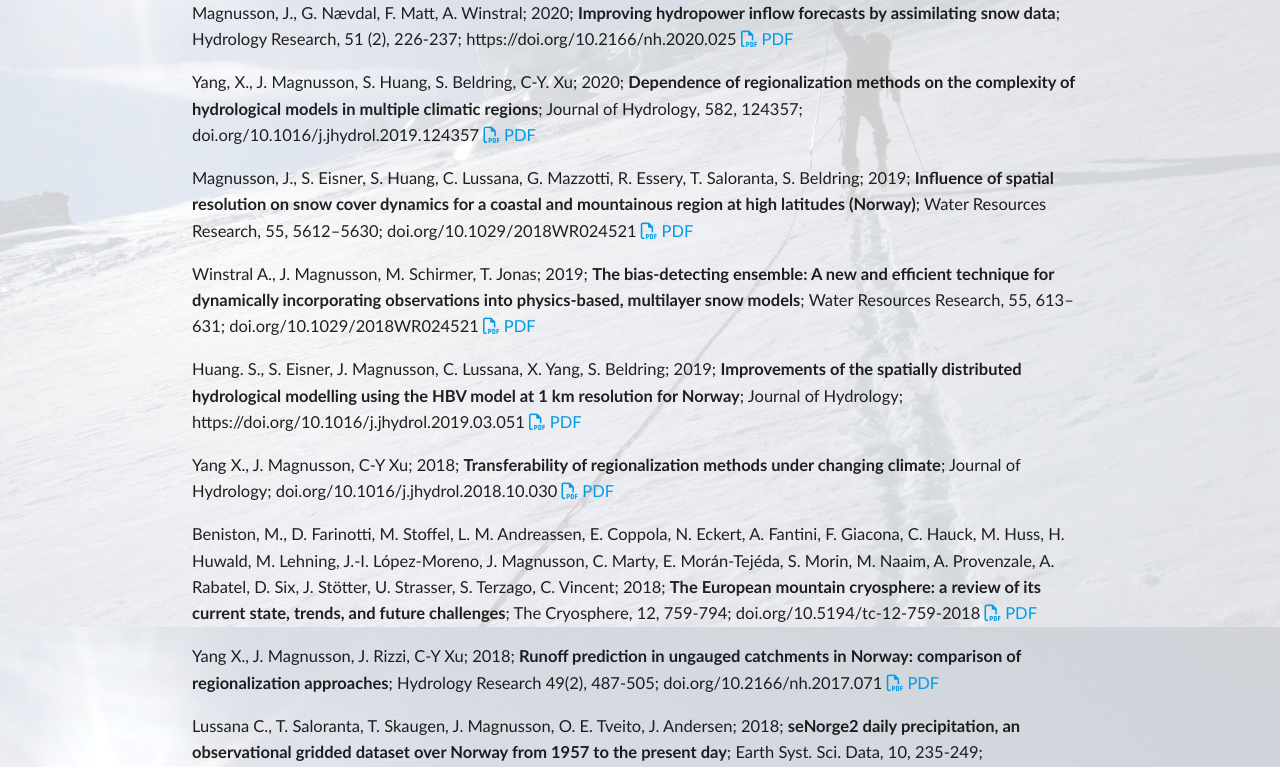
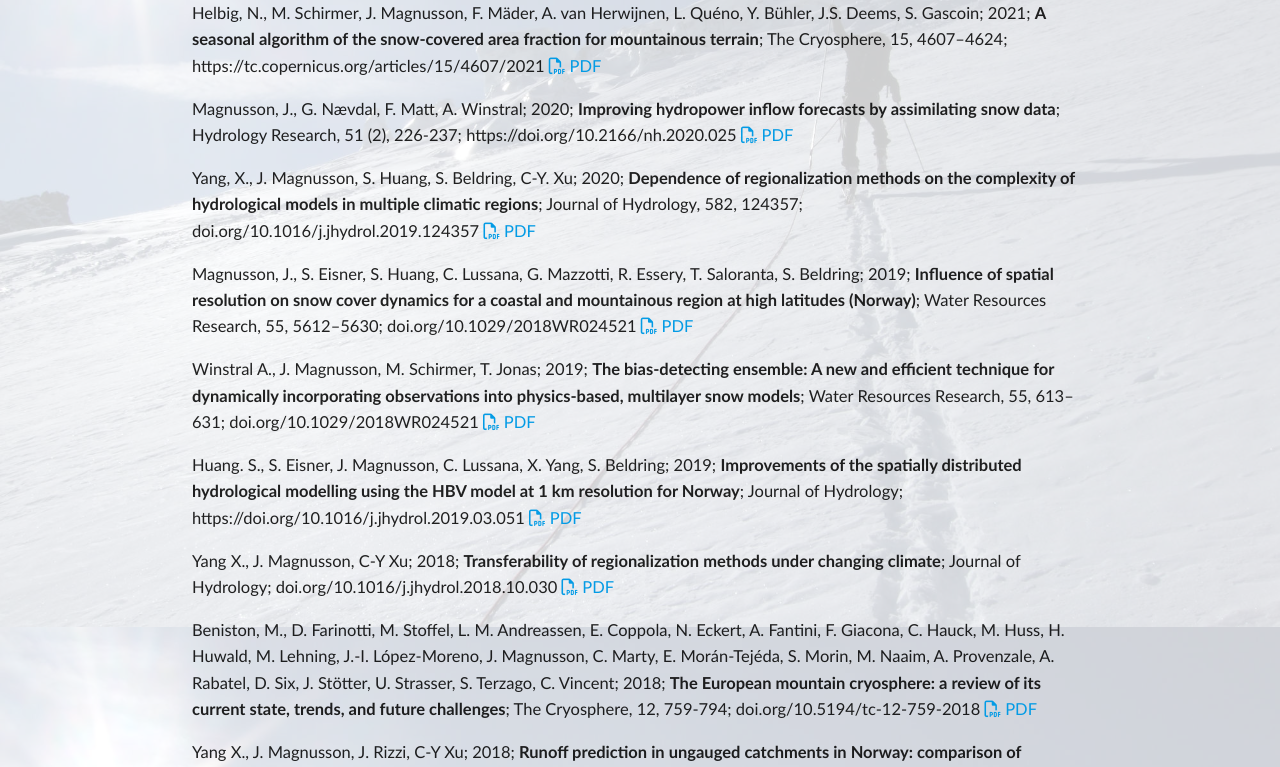
Before and after one commit to jannefiluren/jannefiluren.github.io, a plain HTML site: page index.html in a window 1280 px wide. Shown: the part 333-1100 px from the top of the page. Drawn offline with nearby package versions, Linux system fonts and the light colour scheme.

Commit message:
Add article from Nora

```diff
--- a/index.html
+++ b/index.html
@@ -69,6 +69,16 @@
     <section>
       <div class="container scrollspy" id="publications">
         <h3>Publications</h3>
+
+        <div class="card-content">
+          <p>
+            Helbig, N., M. Schirmer, J. Magnusson, F. Mäder, A. van Herwijnen, L. Quéno, Y. Bühler, J.S. Deems, S. Gascoin; 2021;
+            <span class="bold">A seasonal algorithm of the snow-covered area fraction for mountainous terrain</span>; The Cryosphere, 15, 4607–4624;
+            https://tc.copernicus.org/articles/15/4607/2021 <a
+              href="https://tc.copernicus.org/articles/15/4607/2021/tc-15-4607-2021.pdf" target="_blank"
+              rel="noopener noreferrer"><i class="far fa-file-pdf"></i> PDF</a>
+          </p>
+        </div>
 
         <div class="card-content">
           <p>
```
